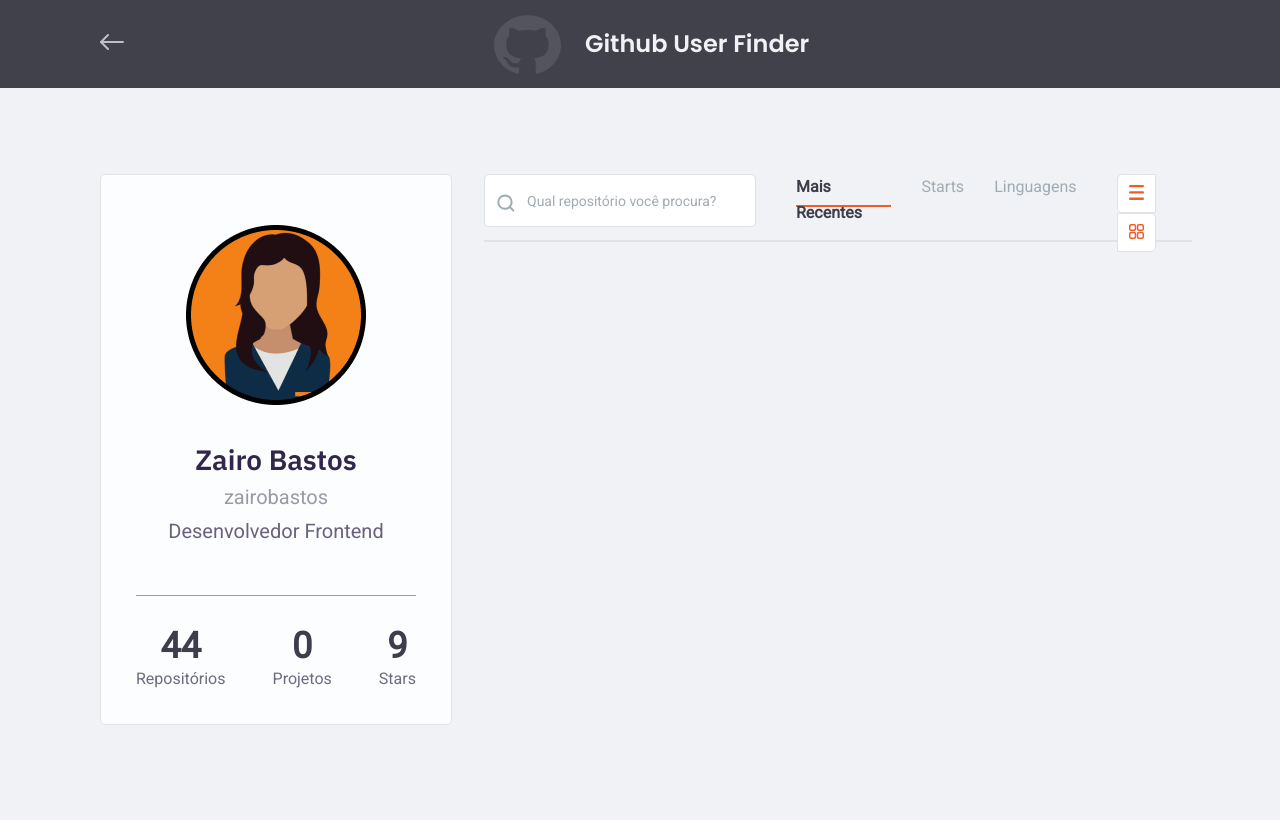
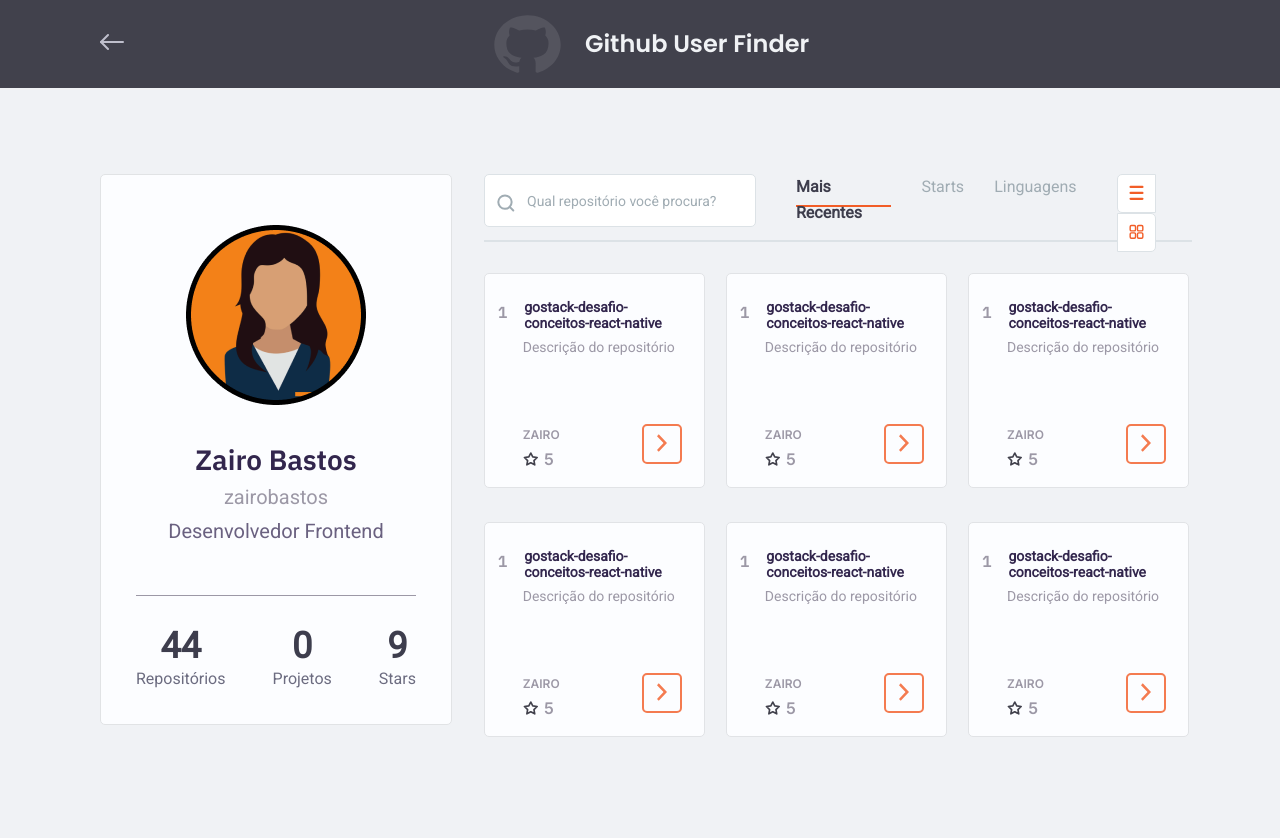
Before and after one commit to zairobastos/github, a React (Create React App) app: page /home in a window 1280 px wide. Built offline with nearby package versions, Linux system fonts and the light colour scheme.

Commit message:
parte visual finalizada

```diff
--- a/public/index.html
+++ b/public/index.html
@@ -14,7 +14,7 @@
     <link rel="preconnect" href="https://fonts.googleapis.com" />
     <link rel="preconnect" href="https://fonts.gstatic.com" crossorigin />
     <link
-      href="https://fonts.googleapis.com/css2?family=Archivo:wght@600&family=IBM+Plex+Sans:wght@600&family=Poppins:wght@600&family=Roboto&display=swap"
+      href="https://fonts.googleapis.com/css2?family=Archivo:wght@600&family=IBM+Plex+Sans:wght@600&family=Inter:wght@600&family=Poppins:wght@600&family=Roboto&display=swap"
       rel="stylesheet"
     />
   </head>
--- a/src/components/Browser/styles.ts
+++ b/src/components/Browser/styles.ts
@@ -78,5 +78,9 @@ export const Menu = styled.div`
     .bloco {
       border-radius: 0px 5px 5px 0px;
     }
+    img {
+      width: 15px;
+      height: 15px;
+    }
   }
 `;
--- /dev/null
+++ b/src/components/Dashbord/index.tsx
@@ -0,0 +1,118 @@
+import { Card, Dashborder } from "./styles";
+import star from "../../assets/images/Starts.svg";
+import arrow from "../../assets/images/arrow-right.svg";
+
+export default function Dashboard() {
+  return (
+    <Dashborder>
+      <Card>
+        <div>
+          <h2><span>1</span> gostack-desafio-conceitos-react-native</h2>
+          <p className="p">Descrição do repositório</p>
+        </div>
+        <div className="estrela">
+          <div className="user-stars">
+            <p>Zairo</p>
+            <figure>
+              <img src={star} alt="estrela github"/>
+              <p>5</p>
+            </figure>
+          </div>
+          <button>
+            <img src={arrow} alt="visualizar"/>
+          </button>
+        </div>
+      </Card>
+      <Card>
+        <div>
+          <h2><span>1</span> gostack-desafio-conceitos-react-native</h2>
+          <p className="p">Descrição do repositório</p>
+        </div>
+        <div className="estrela">
+          <div className="user-stars">
+            <p>Zairo</p>
+            <figure>
+              <img src={star} alt="estrela github"/>
+              <p>5</p>
+            </figure>
+          </div>
+          <button>
+            <img src={arrow} alt="visualizar"/>
+          </button>
+        </div>
+      </Card>
+      <Card>
+        <div>
+          <h2><span>1</span> gostack-desafio-conceitos-react-native</h2>
+          <p className="p">Descrição do repositório</p>
+        </div>
+        <div className="estrela">
+          <div className="user-stars">
+            <p>Zairo</p>
+            <figure>
+              <img src={star} alt="estrela github"/>
+              <p>5</p>
+            </figure>
+          </div>
+          <button>
+            <img src={arrow} alt="visualizar"/>
+          </button>
+        </div>
+      </Card>
+      <Card>
+        <div>
+          <h2><span>1</span> gostack-desafio-conceitos-react-native</h2>
+          <p className="p">Descrição do repositório</p>
+        </div>
+        <div className="estrela">
+          <div className="user-stars">
+            <p>Zairo</p>
+            <figure>
+              <img src={star} alt="estrela github"/>
+              <p>5</p>
+            </figure>
+          </div>
+          <button>
+            <img src={arrow} alt="visualizar"/>
+          </button>
+        </div>
+      </Card>
+      <Card>
+        <div>
+          <h2><span>1</span> gostack-desafio-conceitos-react-native</h2>
+          <p className="p">Descrição do repositório</p>
+        </div>
+        <div className="estrela">
+          <div className="user-stars">
+            <p>Zairo</p>
+            <figure>
+              <img src={star} alt="estrela github"/>
+              <p>5</p>
+            </figure>
+          </div>
+          <button>
+            <img src={arrow} alt="visualizar"/>
+          </button>
+        </div>
+      </Card>
+      <Card>
+        <div>
+          <h2><span>1</span> gostack-desafio-conceitos-react-native</h2>
+          <p className="p">Descrição do repositório</p>
+        </div>
+        <div className="estrela">
+          <div className="user-stars">
+            <p>Zairo</p>
+            <figure>
+              <img src={star} alt="estrela github"/>
+              <p>5</p>
+            </figure>
+          </div>
+          <button>
+            <img src={arrow} alt="visualizar"/>
+          </button>
+        </div>
+      </Card>
+    </Dashborder>
+  );
+}
--- /dev/null
+++ b/src/components/Dashbord/styles.ts
@@ -0,0 +1,108 @@
+import styled from "styled-components";
+import pixelToRem from "../../config/pxToRem";
+
+export const Dashborder = styled.div`
+  display: flex;
+  flex-direction: row;
+  width: 100%;
+  gap: 3%;
+  flex-wrap: wrap;
+`;
+
+export const Card = styled.div`
+  width: 31.2%;
+  background-color: var(--home-card-background);
+  border: 1px solid #e1e3e6;
+  box-sizing: border-box;
+  border-radius: 5px;
+  height: ${pixelToRem(215)};
+  margin-bottom: ${pixelToRem(20.08)};
+  padding: 24.73px ${pixelToRem(21.67)} ${pixelToRem(23)} ${pixelToRem(12.71)};
+  display: flex;
+  flex-direction: column;
+  justify-content: space-between;
+
+  h2 {
+    display: flex;
+    justify-content: flex-start;
+    gap: ${pixelToRem(16.84)};
+    width: 99%;
+    font-family: "Roboto";
+    font-style: normal;
+    font-weight: 700;
+    font-size: 14px;
+    line-height: 16px;
+    color: #32264d;
+
+    span {
+      font-family: "IBM Plex Sans";
+      font-style: normal;
+      font-weight: 600;
+      font-size: 16px;
+      line-height: 26px;
+      color: #9c98a6;
+    }
+  }
+
+  .p {
+    font-family: "Roboto";
+    font-style: normal;
+    font-weight: 400;
+    font-size: 14px;
+    line-height: 16px;
+    color: #9c98a6;
+    margin-top: ${pixelToRem(7.81)};
+    margin-left: calc(${pixelToRem(34)} - ${pixelToRem(9)});
+  }
+
+  .estrela {
+    display: flex;
+    justify-content: space-between;
+    align-items: flex-end;
+    margin-left: 0;
+    .user-stars {
+      display: flex;
+      height: ${pixelToRem(40)};
+      flex-direction: column;
+      margin-left: calc(${pixelToRem(34)} - ${pixelToRem(9)});
+
+      p {
+        font-family: "Inter";
+        font-style: normal;
+        font-weight: 600;
+        font-size: 12px;
+        line-height: 22px;
+        text-transform: uppercase;
+        color: #9c98a6;
+      }
+
+      figure {
+        display: flex;
+        justify-content: flex-start;
+        align-items: center;
+        gap: 6px;
+        img {
+          width: 15.23px;
+          height: 14.52px;
+        }
+
+        p {
+          font-family: "Inter";
+          font-style: normal;
+          font-weight: 600;
+          font-size: 16px;
+          line-height: 26px;
+          color: #9c98a6;
+        }
+      }
+    }
+    button {
+      width: ${pixelToRem(40)};
+      height: ${pixelToRem(40)};
+      background: #fcfdff;
+      border: 2.5px solid #f47b50;
+      box-sizing: border-box;
+      border-radius: 5px;
+    }
+  }
+`;
--- a/src/components/header/styles.ts
+++ b/src/components/header/styles.ts
@@ -15,6 +15,11 @@ export const Cabecalho = styled.header`
     align-items: center;
     gap: ${pixelToRem(24)};
 
+    img {
+      width: 67px;
+      height: 58.46px;
+    }
+
     h2 {
       color: var(--home-header-font);
       font-family: "Poppins";
--- a/src/config/global.ts
+++ b/src/config/global.ts
@@ -27,5 +27,7 @@ export const GlobalStyles = createGlobalStyle`
         --home-perfil-p: #6A6180;
         --home-perfil-h2: #3d3d4d;
         --home-perfil-span: #6c6c80;
+
+        --home-card-background: #FCFDFF;
     }
 `;
--- a/src/views/home/index.tsx
+++ b/src/views/home/index.tsx
@@ -1,4 +1,5 @@
 import Browser from '../../components/Browser';
+import Dashboard from '../../components/Dashbord';
 import Cabecalho from '../../components/header/';
 import Perfil from '../../components/perfil';
 import { Container, Info, Dashborder } from './styles';
@@ -10,6 +11,7 @@ const Home = () => {
                 <Perfil/>
                 <Dashborder>
                     <Browser/>
+                    <Dashboard/>
                 </Dashborder>
             </Info>
         </Container>
--- a/src/views/home/styles.ts
+++ b/src/views/home/styles.ts
@@ -20,5 +20,6 @@ export const Info = styled.section`
 export const Dashborder = styled.div`
   display: flex;
   flex-direction: column;
+  gap: ${pixelToRem(31)};
   width: 60%;
 `;
```
Also changed, not shown: src/assets/images/Starts.svg (added), src/assets/images/arrow-right.svg (added).
